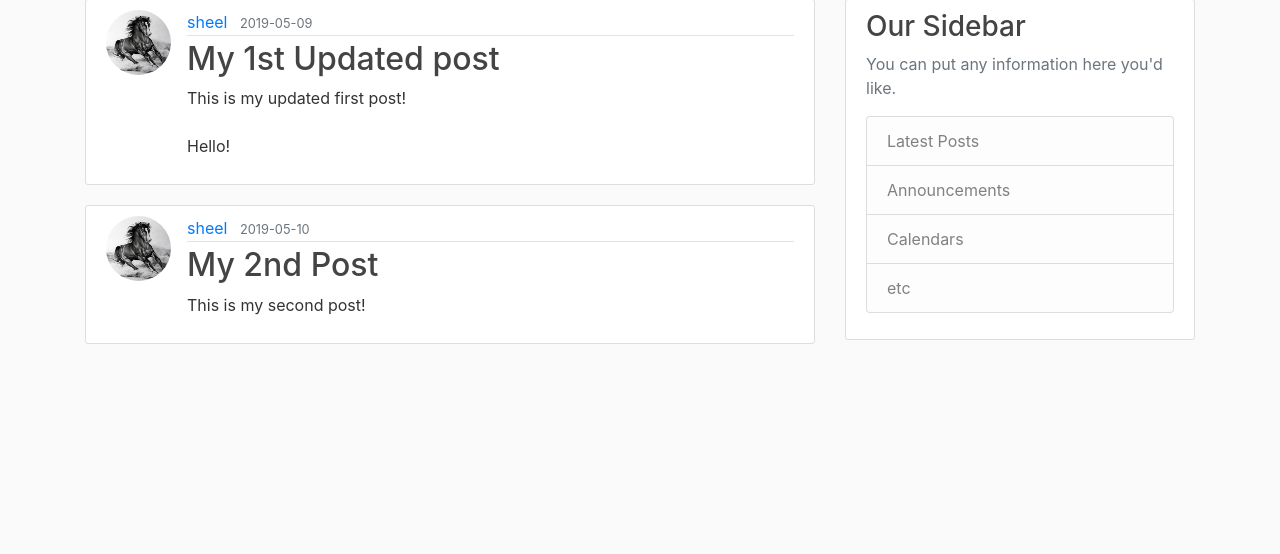
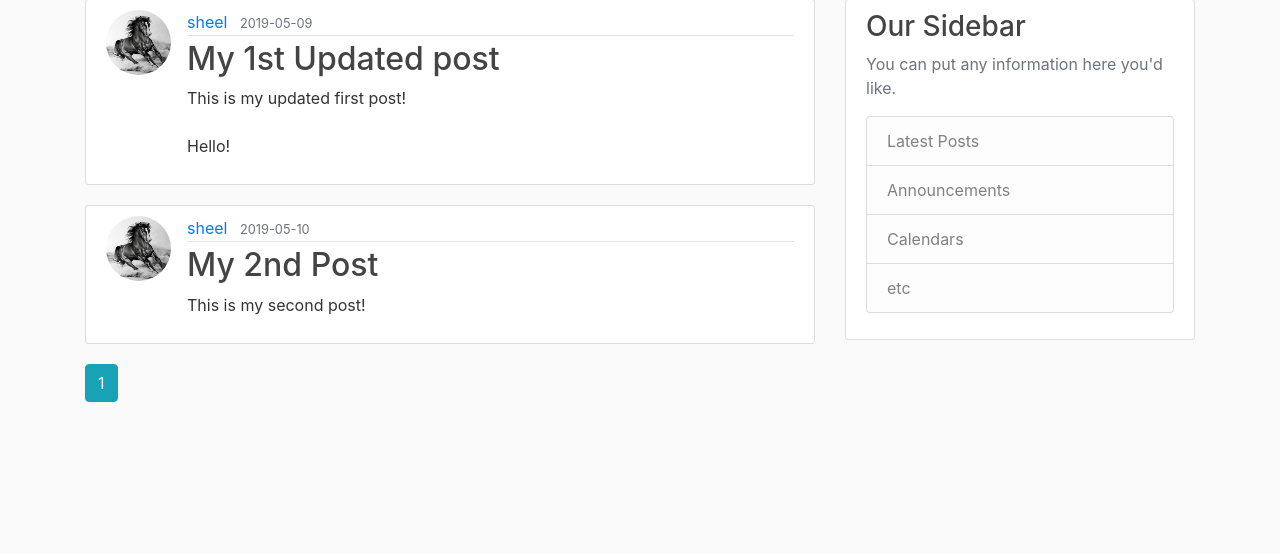
Before and after one commit to sheelabhadra/Flask-Blog, a Flask app: page / in a window 1280 px wide. Shown: the part 81-635 px from the top of the page. Run offline with Flask 2, Linux system fonts and the light colour scheme; data comes from the database, SQL or seed files in the repository; some libraries are stand-ins or nearby versions.

Commit message:
Added pagination

```diff
--- a/flaskblog/routes.py
+++ b/flaskblog/routes.py
@@ -14,7 +14,8 @@ from flask_login import login_user, current_user, logout_user, login_required
 # We can make more than one route refer to the same page
 @app.route("/home")
 def home():
-    posts = Post.query.all()
+    page = request.args.get('page', 1, type=int)
+    posts = Post.query.paginate(page=page, per_page=2)
     return render_template('home.html', posts=posts)
 
 @app.route("/about")
--- a/flaskblog/templates/home.html
+++ b/flaskblog/templates/home.html
@@ -1,6 +1,6 @@
 {% extends "layout.html" %}
 {% block content %}
-    {% for post in posts %}
+    {% for post in posts.items %}
         <article class="media content-section">
             <img class="rounded-circle article-img" src="{{ url_for('static', filename='profile_pics/' + post.author.image_file) }}">
             <div class="media-body">
@@ -13,4 +13,16 @@
         	</div>
         </article>
     {% endfor %}
+    {% for page_num in posts.iter_pages(left_edge=1, right_edge=1, left_current=1, right_current=2) %}
+        {% if page_num %}
+            {% if posts.page == page_num %}
+                <!-- Higlight the current page number differently-->
+                <a class="btn btn-info mb-4" href="{{ url_for('home', page=page_num) }}">{{ page_num }}</a>
+            {% else %}
+                <a class="btn btn-outline-info mb-4" href="{{ url_for('home', page=page_num) }}">{{ page_num }}</a>
+            {% endif %}
+        {% else %}
+            ...
+        {% endif %}
+    {% endfor %}
 {% endblock content %}
```
